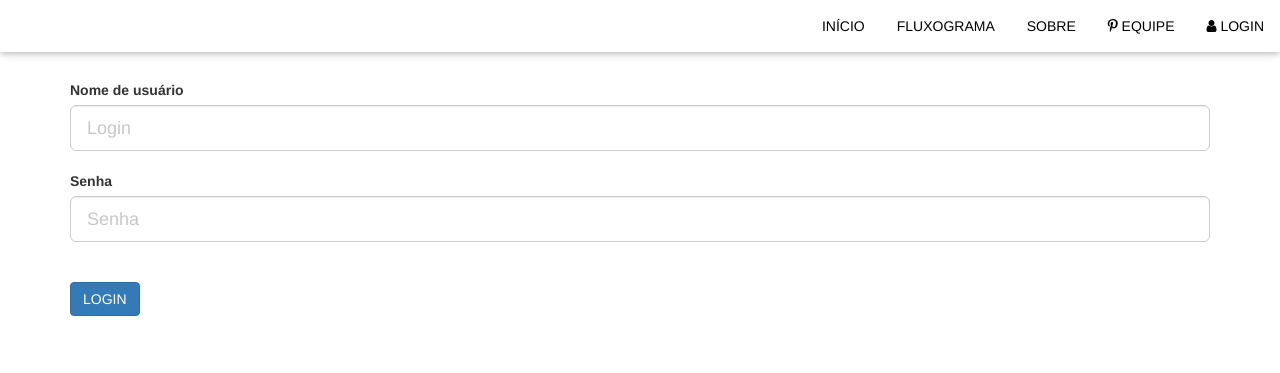
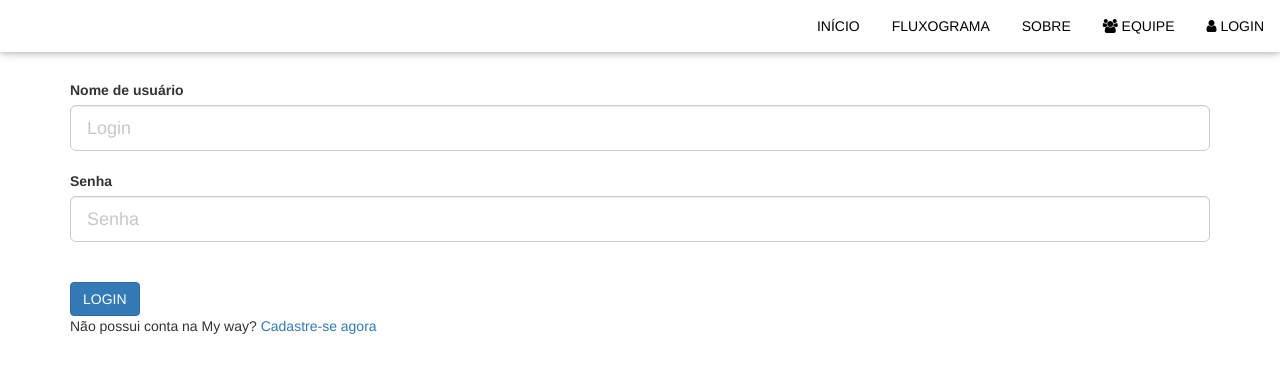
Before and after one commit to lucaskalebefurtado/PAS, a Django app: page /myway/login in a window 1280 px wide. Shown: the top 373 px of the page. Run offline with Django 3.2, Linux system fonts and the light colour scheme; some libraries are stand-ins or nearby versions.

Commit message:
referenciando o cadastro no template login

```diff
--- a/myway/templates/base.html
+++ b/myway/templates/base.html
@@ -37,7 +37,7 @@ body, html {
       <a href="/myway" class="w3-bar-item w3-button">INÍCIO</a>
       <a href="fluxograma.html" class="w3-bar-item w3-button"><i class=""></i> FLUXOGRAMA</a>
       <a href="/myway/#sobre" class="w3-bar-item w3-button"></i> SOBRE</a>
-      <a href="/myway/#equipe" class="w3-bar-item w3-button"><i class="fa fa-pinterest-p"></i> EQUIPE</a>
+      <a href="/myway/#equipe" class="w3-bar-item w3-button"><i class="fa fa-users"></i> EQUIPE</a>
       <a href="login.html" class="w3-bar-item w3-button"><i class="fa fa-user"></i> LOGIN</a>
     </div>
     <!-- Hide right-floated links on small screens and replace them with a menu icon -->
--- a/myway/templates/index.html
+++ b/myway/templates/index.html
@@ -37,7 +37,7 @@ body, html {
       <a href="#bb" class="w3-bar-item w3-button">INÍCIO</a>
       <a href="fluxograma.html" class="w3-bar-item w3-button"><i class=""></i> FLUXOGRAMA</a>
       <a href="#sobre" class="w3-bar-item w3-button"></i> SOBRE</a>
-      <a href="#equipe" class="w3-bar-item w3-button"><i class="fa fa-pinterest-p"></i> EQUIPE</a>
+      <a href="#equipe" class="w3-bar-item w3-button"><i class="fa fa-users"></i> EQUIPE</a>
       <a href="login.html" class="w3-bar-item w3-button"><i class="fa fa-user"></i> LOGIN</a>
     </div>
     <!-- Hide right-floated links on small screens and replace them with a menu icon -->
--- a/myway/templates/login.html
+++ b/myway/templates/login.html
@@ -29,9 +29,13 @@
       	</div>
 
         <br><br>
+        <div>
+          <button  type="submit" class="btn btn-primary">LOGIN</button>
 
-        <button  type="submit" class="btn btn-primary">LOGIN</button>
-
+          <p class="txt-center ls-login-signup">Não possui conta na My way?
+            <a href="cadastro.html">Cadastre-se agora</a>
+          </p>
+      </div>
 
       	</form>
 
```
Also changed, not shown: 14 other files.
